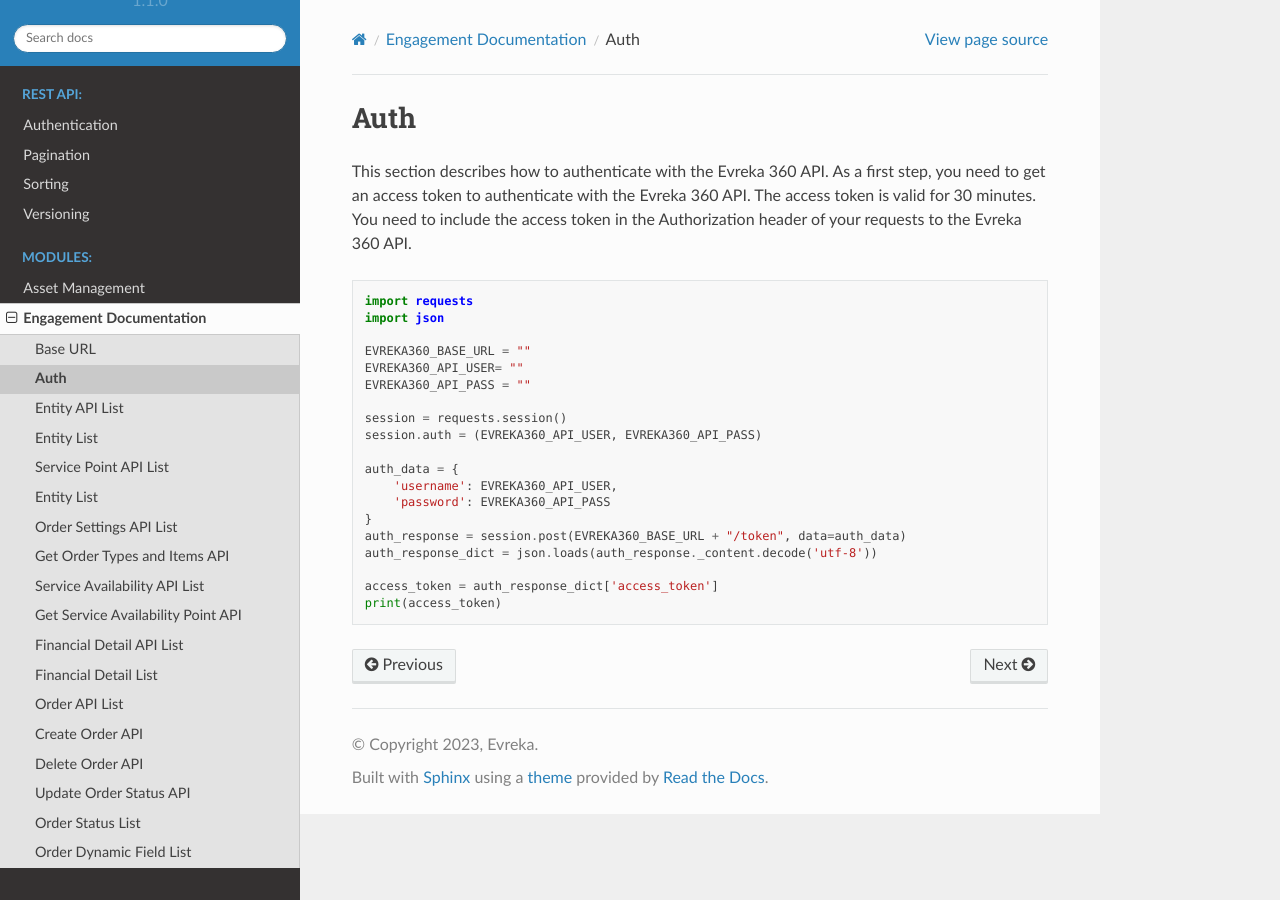
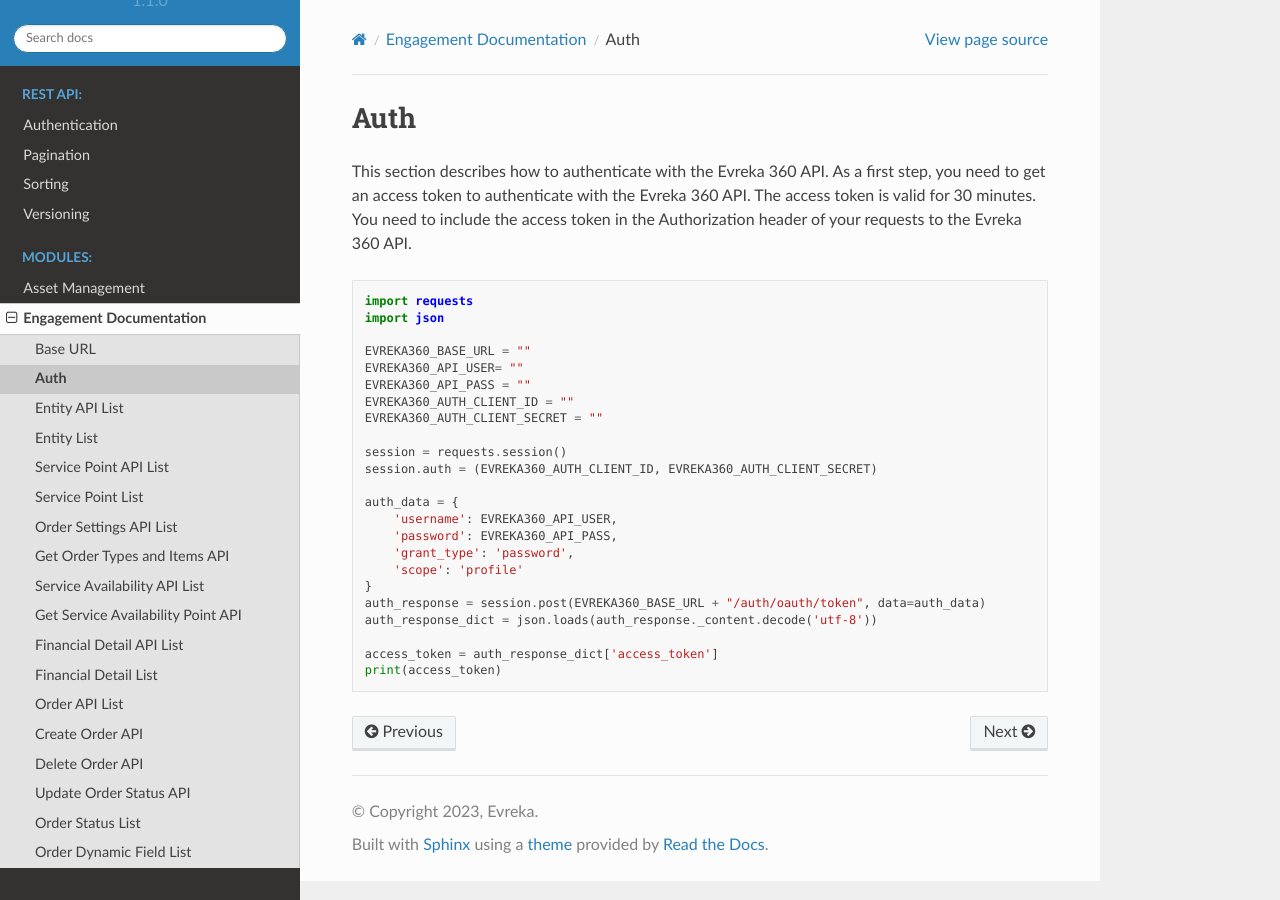
Before and after one commit to evrekadev/evreka-api-doc, a Sphinx documentation site: the page built from source/engagement/auth.rst, in a window 1280 px wide. Built offline with Sphinx 7.4.7 and the Read the Docs theme 2.0.0, drawn with Linux system fonts in a browser that asks for light colours.

Commit message:
E360-15385 update engagement auth and minor fix

```diff
--- a/source/engagement/auth.rst
+++ b/source/engagement/auth.rst
@@ -15,15 +15,19 @@ You need to include the access token in the Authorization header of your request
     EVREKA360_BASE_URL = ""
     EVREKA360_API_USER= ""
     EVREKA360_API_PASS = ""
+    EVREKA360_AUTH_CLIENT_ID = ""
+    EVREKA360_AUTH_CLIENT_SECRET = ""
 
     session = requests.session()
-    session.auth = (EVREKA360_API_USER, EVREKA360_API_PASS)
+    session.auth = (EVREKA360_AUTH_CLIENT_ID, EVREKA360_AUTH_CLIENT_SECRET)
 
     auth_data = {
         'username': EVREKA360_API_USER,
-        'password': EVREKA360_API_PASS
+        'password': EVREKA360_API_PASS,
+        'grant_type': 'password',
+        'scope': 'profile'
     }
-    auth_response = session.post(EVREKA360_BASE_URL + "/token", data=auth_data)
+    auth_response = session.post(EVREKA360_BASE_URL + "/auth/oauth/token", data=auth_data)
     auth_response_dict = json.loads(auth_response._content.decode('utf-8'))
 
     access_token = auth_response_dict['access_token']
--- a/source/engagement/service_point/list.rst
+++ b/source/engagement/service_point/list.rst
@@ -1,5 +1,5 @@
-Entity List
-----------------
+Service Point List
+-----------------------
 
 .. table::
 
```
